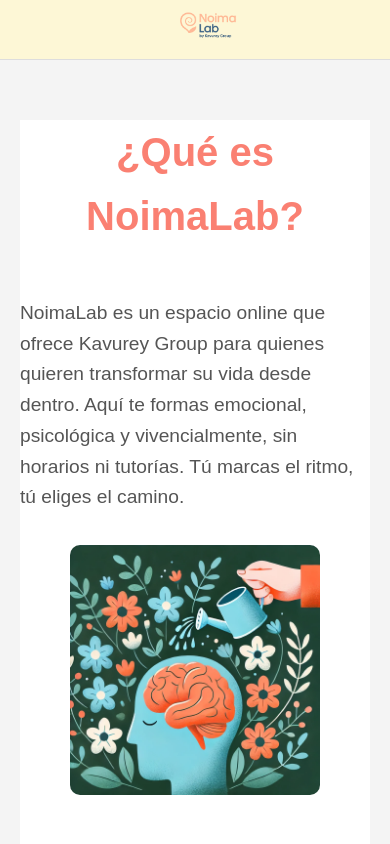
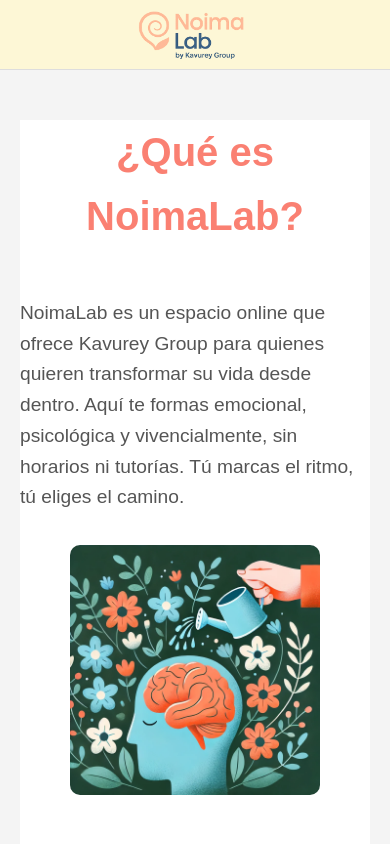
Before and after one commit to MarcosEsquibel/ProyectoCursos, a React (Vite) app in the folder vite-project/: page / in a window 390 px wide. Shown: the top 844 px of the page. Built offline with nearby package versions, Linux system fonts and the light colour scheme.

Commit message:
Añadiendo hamburguesa

```diff
--- a/vite-project/src/pages/components/Header.css
+++ b/vite-project/src/pages/components/Header.css
@@ -1,55 +1,52 @@
 @import url('https://fonts.googleapis.com/css2?family=Great+Vibes&display=swap');
 
+/* Header base */
 .header {
   display: flex;
   align-items: center;
   justify-content: space-between;
-  background-color: #fdf7d6; /* crema mate */
-  padding: 1rem 2rem;
+  background-color: #fff0e0;
+  padding: 0 2rem;
+  min-height: 70px;
   flex-wrap: wrap;
   position: relative;
   z-index: 10;
-
 }
 
-/* --- Logo --- */
+/* Logo */
 .logo-container {
-  margin-right: 1rem;
+  display: flex;
+  align-items: center;
+  height: 70px;
 }
 
 .NoimaLab {
-  height: 60px; /* base segura */
+  height: 150px;
   width: auto;
   object-fit: contain;
-  transform: scale(1.6); /* escala visual sin empujar el layout */
-  transform-origin: left center; /* opcional: para mantener alineado a la izquierda */
 }
 
-
-/* --- Navegación --- */
+/* Navegación */
 .header-nav {
   display: flex;
+  align-items: center;
   gap: 1.5rem;
-  margin-left: 2rem;
-  flex-grow: 1;
-  justify-content: center;
-  transition: all 0.3s ease-in-out;
 }
 
 .header-nav ul {
+  list-style: none;
   display: flex;
-  list-style: none;
+  gap: 1.5rem;
   margin: 0;
   padding: 0;
-  gap: 1.5rem;
 }
 
 .header-nav a {
+  position: relative;
   text-decoration: none;
   color: #fa8072;
   font-weight: 600;
   font-size: 1rem;
-  position: relative;
   padding: 0.3rem 0.5rem;
   transition: color 0.3s ease;
 }
@@ -67,8 +64,8 @@
   height: 2px;
   background-color: #fa8072;
   transform: scaleX(0);
+  transform-origin: right;
   transition: transform 0.3s ease;
-  transform-origin: right;
 }
 
 .header-nav a:hover::after {
@@ -76,16 +73,15 @@
   transform-origin: left;
 }
 
-/* --- Botón acceso --- */
+/* Botón sesión */
 .user-access {
   display: flex;
   align-items: center;
-  justify-content: center;
-  margin-left: auto;
+  height: 100%;
 }
 
 .access-button {
-  background-color: #fff0e0;
+  background-color: #fff;
   color: #fa8072;
   padding: 0.5rem 1rem;
   border: 1px solid #fa8072;
@@ -101,49 +97,18 @@
   border-color: #d45d5d;
 }
 
-/* --- Dropdown de acceso (si lo usas) --- */
-.access-dropdown {
-  position: absolute;
-  top: 110%;
-  right: 0;
-  background-color: white;
-  border: 1px solid #fa8072;
-  border-radius: 5px;
-  box-shadow: 0 4px 8px rgba(0, 0, 0, 0.1);
-  min-width: 160px;
-  z-index: 100;
-}
+/* Responsive */
+@media (max-width: 768px) {
+  .logo-container {
+    cursor: pointer;
+    justify-content: center;
+    width: 100%;
+  }
 
-.access-dropdown a {
-  display: block;
-  padding: 0.5rem 1rem;
-  color: #333;
-  text-decoration: none;
-}
+  .NoimaLab {
+    height: 150px;
+  }
 
-.access-dropdown a:hover {
-  background-color: #ffe4e1; /* rosa suave */
-}
-
-/* --- Menú hamburguesa --- */
-.hamburger {
-  display: none;
-  flex-direction: column;
-  cursor: pointer;
-  gap: 5px;
-  margin-left: auto;
-}
-
-.hamburger span {
-  width: 25px;
-  height: 3px;
-  background-color: #fa8072;
-  border-radius: 2px;
-  transition: 0.3s ease;
-}
-
-/* --- Responsive --- */
-@media (max-width: 768px) {
   .header {
     flex-direction: column;
     align-items: center;
@@ -152,30 +117,17 @@
     text-align: center;
   }
 
-  .logo-container {
-    width: 100%;
-    display: flex;
-    justify-content: center;
-  }
-
-  .NoimaLab {
-    height: 50px;
-  }
-
-  .hamburger {
-    display: flex;
-    align-self: flex-end;
-  }
-
   .header-nav {
     display: none;
+    position: absolute;
+    top: 100%;
+    left: 0;
+    width: 100%;
+    background-color: #fff0e0;
     flex-direction: column;
     align-items: center;
-    background-color: #fdfbf6;
-    margin-top: 1rem;
     padding: 1rem 0;
-    border-top: 1px solid #fa8072;
-    width: 100%;
+    box-shadow: 0 4px 10px rgba(0, 0, 0, 0.1);
   }
 
   .header-nav.active {
@@ -190,32 +142,7 @@
 
   .user-access {
     width: 100%;
-    display: flex;
-    flex-direction: column;
-    align-items: center;
-  }
-
-  .access-button {
-    width: auto;
-    max-width: 100%;
-  }
-
-  .access-dropdown {
-    position: static;
-    width: 100%;
-    box-shadow: none;
-    margin-top: 0.5rem;
-    border-radius: 5px;
-    overflow: hidden;
-  }
-
-  .access-dropdown a {
-    width: 100%;
-    padding: 0.75rem 1rem;
-    border-bottom: 1px solid #fa8072;
-  }
-
-  .access-dropdown a:last-child {
-    border-bottom: none;
+    justify-content: center;
+    margin-top: 1rem;
   }
 }
--- a/vite-project/src/pages/components/Header.tsx
+++ b/vite-project/src/pages/components/Header.tsx
@@ -2,7 +2,7 @@
 import React, { useState, useEffect } from "react";
 import { Link, useNavigate } from "react-router-dom";
 import "./Header.css";
-import NoimaLab from "../../assets/images/NoimaLab.png"
+import NoimaLab from "../../assets/images/NoimaLab.png";
 
 const Header: React.FC = () => {
   const [menuOpen, setMenuOpen] = useState(false);
@@ -24,39 +24,31 @@
   const handleButtonClick = () => {
     closeMenu();
     if (!isLoggedIn) {
-      // Ha comprado pero no está logueado → ir a login
       navigate("/login");
     } else {
-      // Está logueado → cerrar sesión
       localStorage.removeItem("isLoggedIn");
       setIsLoggedIn(false);
       navigate("/");
     }
   };
 
-  const getButtonText = () => {
-    if (!isLoggedIn) return "Iniciar sesión";
-    return "Cerrar sesión";
-  };
-
   return (
     <header className="header">
-      {/* Logo */}
-
-      <div className="logo-container">
-      <img
-            src={NoimaLab}
-            alt="Ilustración de NoimaLab"
-            className="NoimaLab"
-          />
+      {/* Logo (clickable en móvil) */}
+      <div
+        className="logo-container"
+        onClick={() => {
+          if (window.innerWidth <= 768) toggleMenu();
+        }}
+      >
+        <img
+          src={NoimaLab}
+          alt="Logo NoimaLab"
+          className="NoimaLab"
+        />
       </div>
 
-      <div className="hamburger" onClick={toggleMenu}>
-        <span></span>
-        <span></span>
-        <span></span>
-      </div>
-
+      {/* Menú de navegación */}
       <nav className={`header-nav ${menuOpen ? "active" : ""}`}>
         <ul>
           <li><Link to="/" onClick={closeMenu}>Inicio</Link></li>
@@ -66,13 +58,11 @@
         </ul>
       </nav>
 
+      {/* Botón de sesión */}
       {hasPurchased && (
         <div className="user-access">
-          <button
-            className="access-button"
-            onClick={handleButtonClick}
-          >
-            {getButtonText()}
+          <button className="access-button" onClick={handleButtonClick}>
+            {isLoggedIn ? "Cerrar sesión" : "Iniciar sesión"}
           </button>
         </div>
       )}
```
